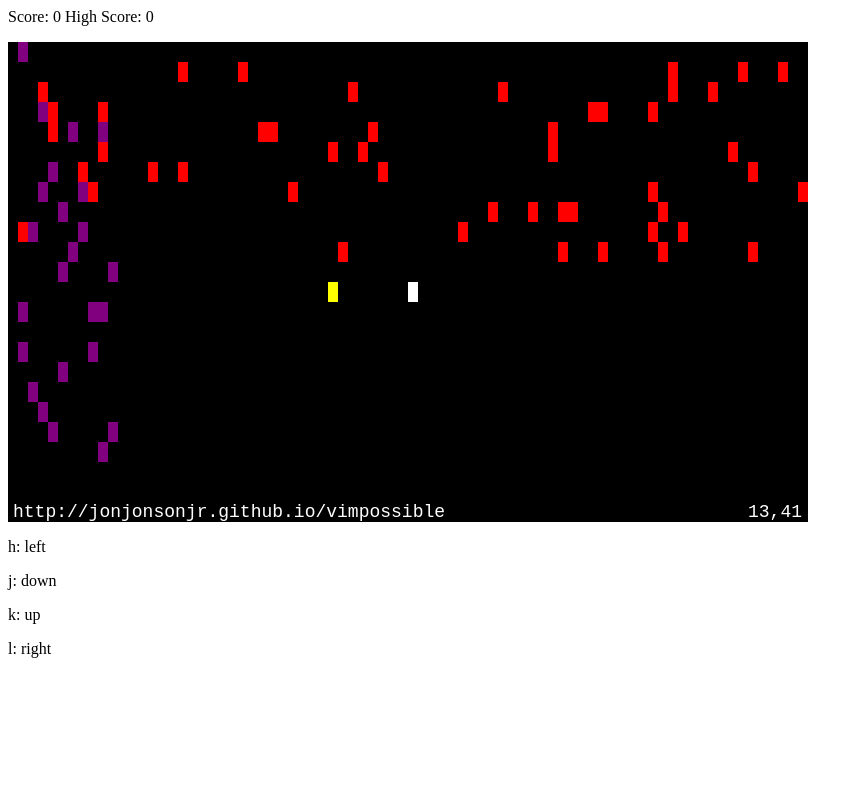
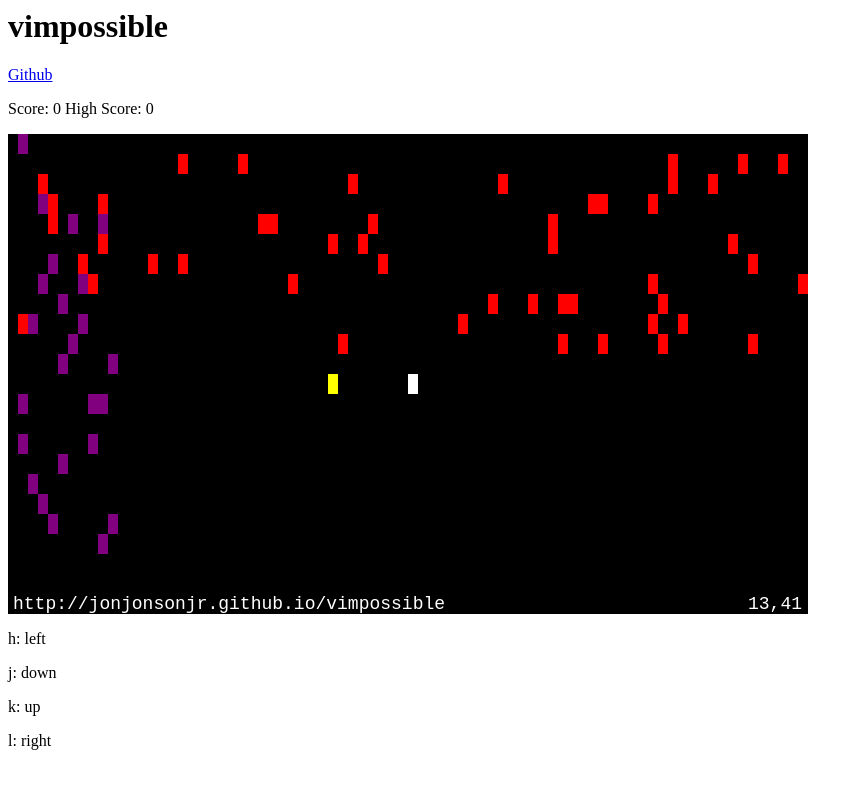
Before and after one commit to jonjonsonjr/vimpossible, a plain HTML site: page index.html in a window 1280 px wide. Shown: the whole page, without its empty margins (0-864 px from the left). Drawn offline with Linux system fonts and the light colour scheme.

Commit message:
added link to github

```diff
--- a/index.html
+++ b/index.html
@@ -8,6 +8,8 @@
   </style>
 </head>
 <body>
+  <h1>vimpossible</h1>
+  <p><a href="https://github.com/jonjonsonjr/vimpossible">Github</a></p>
   <p>Score: <span id="score">0</span> High Score: <span id="highScore">0</span></p>
   <canvas id="canvas" width="800" height="480"></canvas>
   <p>h: left</p>
```
